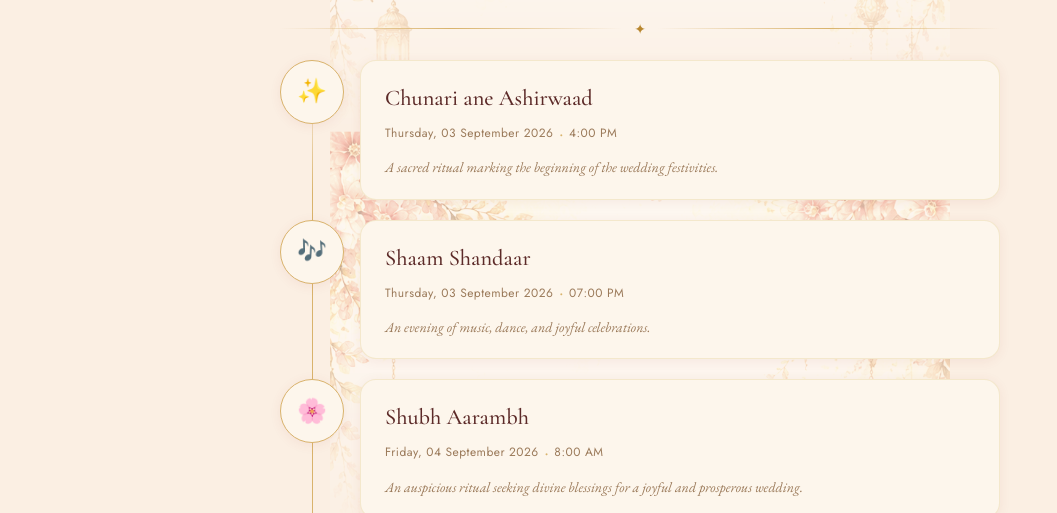
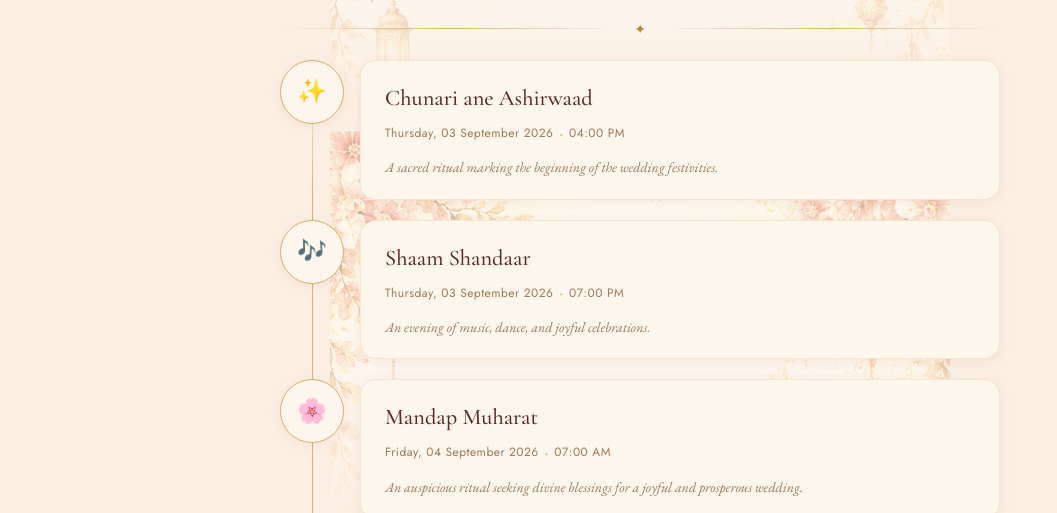
Before and after one commit to poojathakkar056/wedding-website, a React (Vite) app: page / in a window 1280 px wide. Shown: the part 2280-2793 px from the top of the page, without its empty margins (0-1057 px from the left). Built offline with nearby package versions, Linux system fonts and the light colour scheme.

Commit message:
minor fix

```diff
--- a/src/data/weddingData.js
+++ b/src/data/weddingData.js
@@ -51,7 +51,7 @@ export const weddingData = {
       name: "Chunari ane Ashirwaad",
       date: "03 September 2026",
       day: "Thursday",
-      time: "4:00 PM",
+      time: "04:00 PM",
       //icon: "🪔",
       icon: "✨ ",
       description: "A sacred ritual marking the beginning of the wedding festivities.",
@@ -67,10 +67,10 @@ export const weddingData = {
     },
     {
       id: "mandapmuharat",
-      name: "Shubh Aarambh",
+      name: "Mandap Muharat",
       date: "04 September 2026",
       day: "Friday",
-      time: "8:00 AM",
+      time: "07:00 AM",
       icon: "🌸",
       description: "An auspicious ritual seeking divine blessings for a joyful and prosperous wedding.",
     },
```
